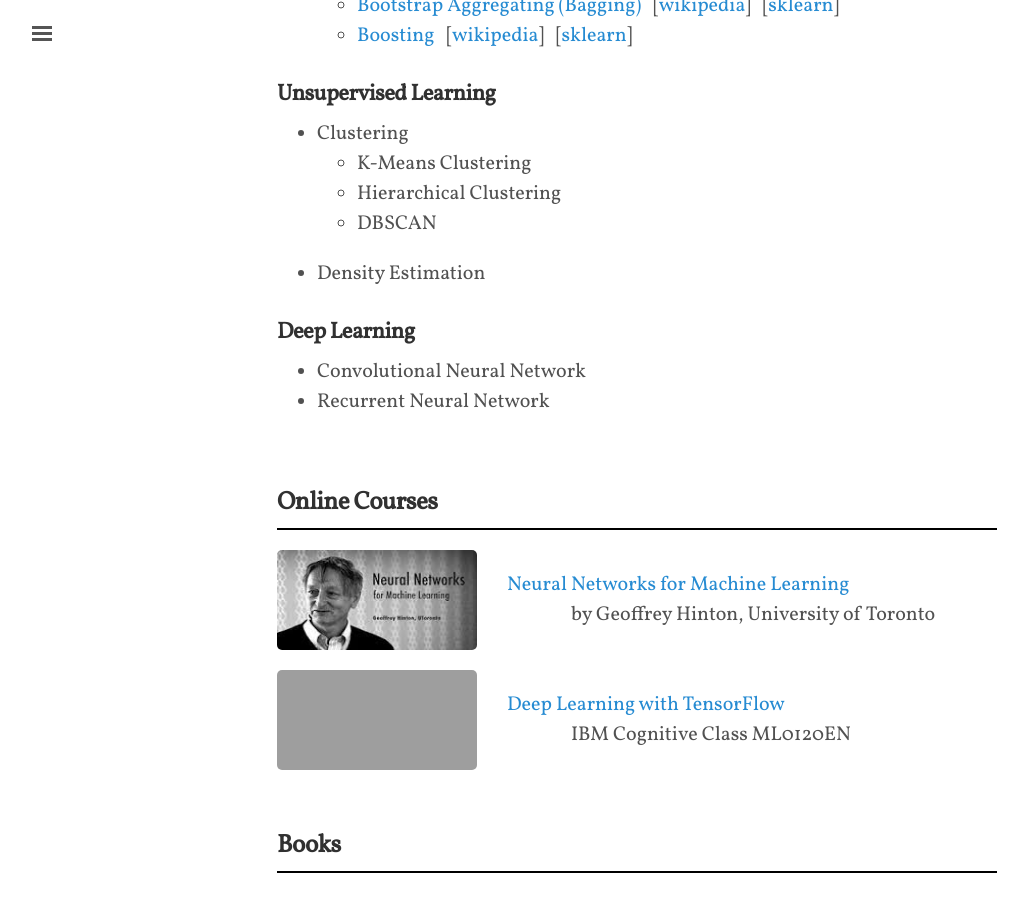
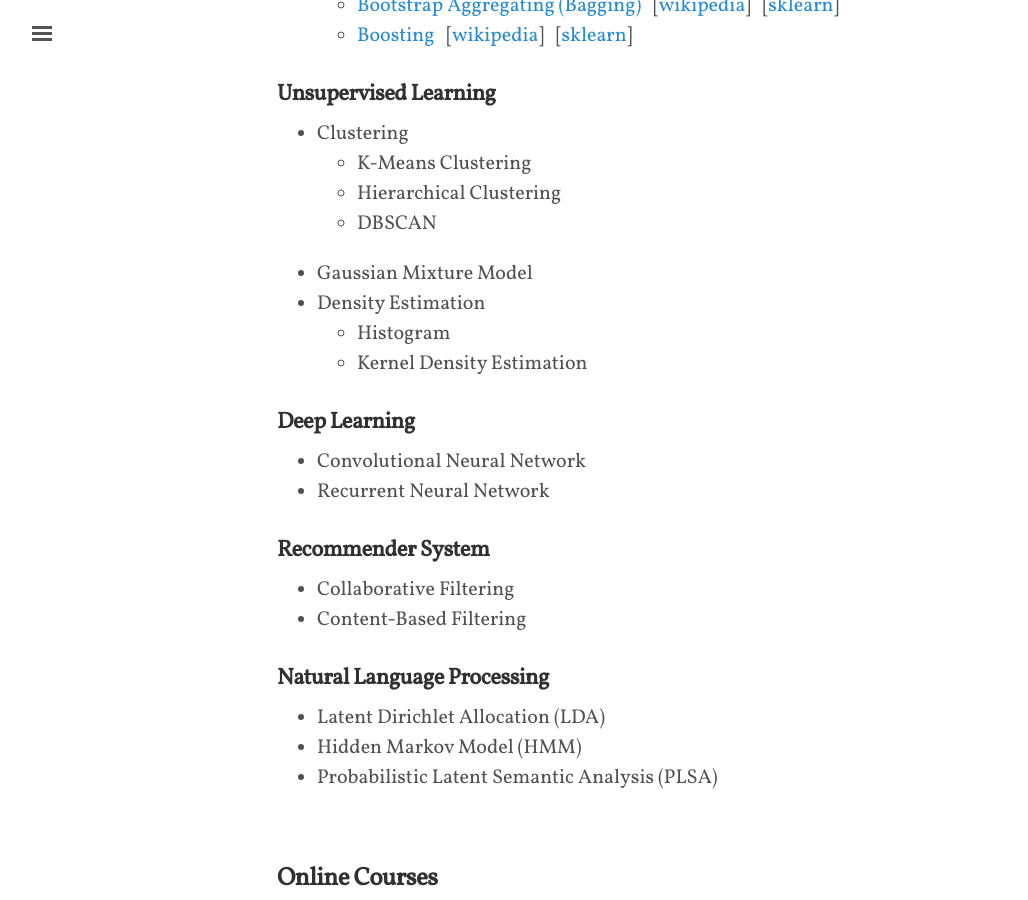
Before and after one commit to shevapato2008/myBlog, a Jekyll site: the page built from algorithms/machinelearning/index.md, in a window 1280 px wide and 900 px high, scrolled down 1710 px. Shown: the whole window, without its empty margins (3-1031 px from the left). Built offline with Jekyll 4.4.1, drawn with Linux system fonts in a browser that asks for light colours; nearby versions of some CDN libraries; some web fonts are replaced; grey boxes are pictures that could not be loaded.

Commit message:
Updated.

```diff
--- a/algorithms/machinelearning/index.md
+++ b/algorithms/machinelearning/index.md
@@ -82,13 +82,26 @@ This is machine learning homepage.
   - K-Means Clustering
   - Hierarchical Clustering
   - DBSCAN
++ Gaussian Mixture Model
 + Density Estimation
+  - Histogram
+  - Kernel Density Estimation
 
 
 ### Deep Learning
 + Convolutional Neural Network
 + Recurrent Neural Network
 
+
+### Recommender System
++ Collaborative Filtering
++ Content-Based Filtering
+
+
+### Natural Language Processing
++ Latent Dirichlet Allocation (LDA)
++ Hidden Markov Model (HMM)
++ Probabilistic Latent Semantic Analysis (PLSA)
 
 <br>
 
```
